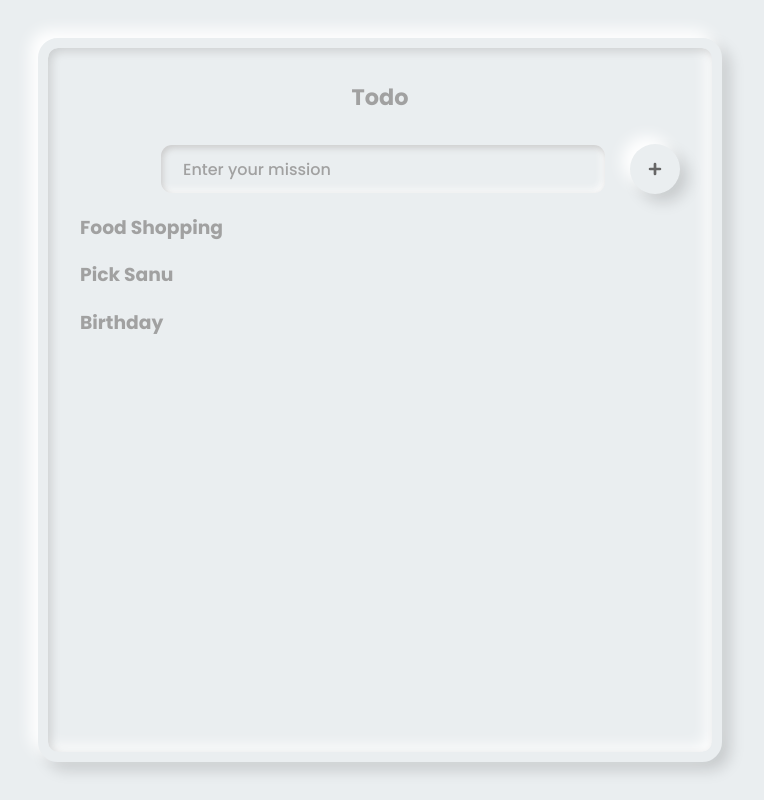
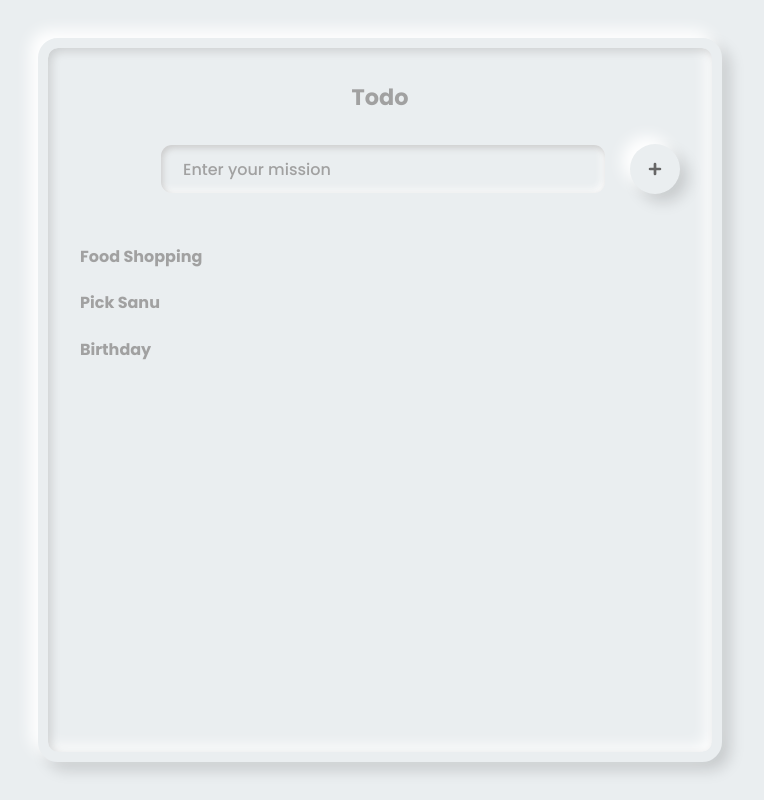
Before and after one commit to tyrants666/React-Todo, a React (Create React App) app: page / in a window 1280 px wide. Shown: the whole page, without its empty margins (260-1024 px from the left). Built offline with nearby package versions, Linux system fonts and the light colour scheme.

Commit message:
Global state added

```diff
--- a/src/App.js
+++ b/src/App.js
@@ -2,16 +2,42 @@
 // import './App.css';
 import Header from './components/Header';
 import Tasks from './components/Tasks';
+import { useState } from "react"
 
 function App() {
-  // const x = true;
+
+  // Global state || tasks = state/Array name || setTasks = trigger func || useState = hook  =======================================================
+  const [tasks,setTasks] = useState([
+      {
+          id: 1,
+          title: 'Food Shopping',
+          day: 'Feb 20 2022',
+          time: '10:00',
+          description: 'Lorem ipsum dolor sit amet, consectetur adipiscing elit, sed do eiusmod tempor incididunt ut labore et dolore magna aliqua. Ut enim ad minim veniam, quis nostrud exercitation ullamco laboris nisi ut aliquip ex ea commodo consequat. Duis aute irure dolor in reprehenderit in voluptate velit esse cillum dolore eu fugiat nulla pariatur. Excepteur sint occaecat cupidatat non proident, sunt in culpa qui officia deserunt mollit anim id est laborum.',
+          reminder: true
+      },
+      {
+          id: 2,
+          title: 'Pick Sanu',
+          day: 'March 24 2022',
+          time: '10:00',
+          description: 'Lorem ipsum dolor sit amet, consectetur adipiscing elit, sed do eiusmod tempor incididunt ut labore et dolore magna aliqua. Ut enim ad minim veniam, quis nostrud exercitation ullamco laboris nisi ut aliquip ex ea commodo consequat. Duis aute irure dolor in reprehenderit in voluptate velit esse cillum dolore eu fugiat nulla pariatur. Excepteur sint occaecat cupidatat non proident, sunt in culpa qui officia deserunt mollit anim id est laborum.',
+          reminder: true
+      },
+      {
+          id: 3,
+          title: 'Birthday',
+          day: 'Nov 12 2022',
+          time: '10:00',
+          reminder: true
+      }
+  ]);
 
   return (
     <div className="App">
       <div className="container">
         <Header />
-        <Tasks />
-        {/* <h1>{x ? "Akash" : "Yadav"}</h1> */}
+        <Tasks tasks={tasks}/>
       </div>
     </div>
   );
--- a/src/components/Header.js
+++ b/src/components/Header.js
@@ -10,7 +10,6 @@ const Header = ({title}) => {
                 <input type="text" placeholder="Enter your mission" />
                 <Button title='add' />
             </div>
-            {/* <h4>{props.name}</h4> */}
         </header>
     )
 }
--- a/src/components/Tasks.js
+++ b/src/components/Tasks.js
@@ -1,37 +1,10 @@
 
-const tasks = [
-   {
-        id: 1,
-        title: 'Food Shopping',
-        day: 'Feb 20 2022',
-        time: '10:00',
-        description: 'Lorem ipsum dolor sit amet, consectetur adipiscing elit, sed do eiusmod tempor incididunt ut labore et dolore magna aliqua. Ut enim ad minim veniam, quis nostrud exercitation ullamco laboris nisi ut aliquip ex ea commodo consequat. Duis aute irure dolor in reprehenderit in voluptate velit esse cillum dolore eu fugiat nulla pariatur. Excepteur sint occaecat cupidatat non proident, sunt in culpa qui officia deserunt mollit anim id est laborum.',
-        reminder: true
-    },
-    {
-        id: 2,
-        title: 'Pick Sanu',
-        day: 'March 24 2022',
-        time: '10:00',
-        description: 'Lorem ipsum dolor sit amet, consectetur adipiscing elit, sed do eiusmod tempor incididunt ut labore et dolore magna aliqua. Ut enim ad minim veniam, quis nostrud exercitation ullamco laboris nisi ut aliquip ex ea commodo consequat. Duis aute irure dolor in reprehenderit in voluptate velit esse cillum dolore eu fugiat nulla pariatur. Excepteur sint occaecat cupidatat non proident, sunt in culpa qui officia deserunt mollit anim id est laborum.',
-        reminder: true
-    },
-    {
-        id: 3,
-        title: 'Birthday',
-        day: 'Nov 12 2022',
-        time: '10:00',
-        reminder: true
-   }
-]
-
-const Tasks = () => {
+const Tasks = (props) => {
     return (
         <>
-            {tasks.map (task => ( <h3>{task.title}</h3> )
+            {props.tasks.map (task => ( <h4 key={task.id}>{task.title}</h4> )
             )}
         </>
     )
 }
-
 export default Tasks
--- a/src/index.css
+++ b/src/index.css
@@ -68,6 +68,10 @@ input {
   inset -5px -5px 15px #fff;
 }
 
+header {
+  margin-bottom: 50px;
+}
+
 header h4 {
   margin: 0 0 20px 0;
 }
```
